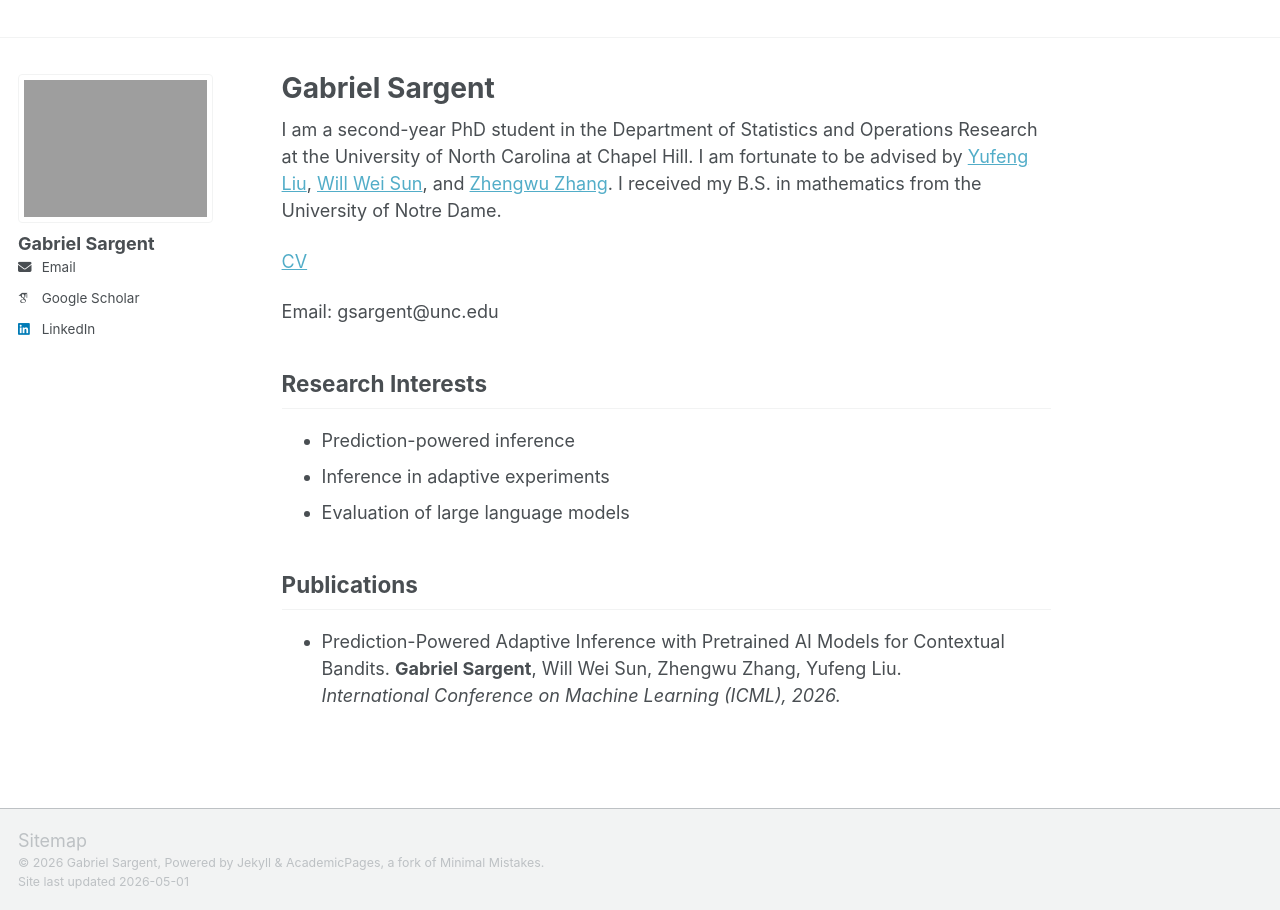
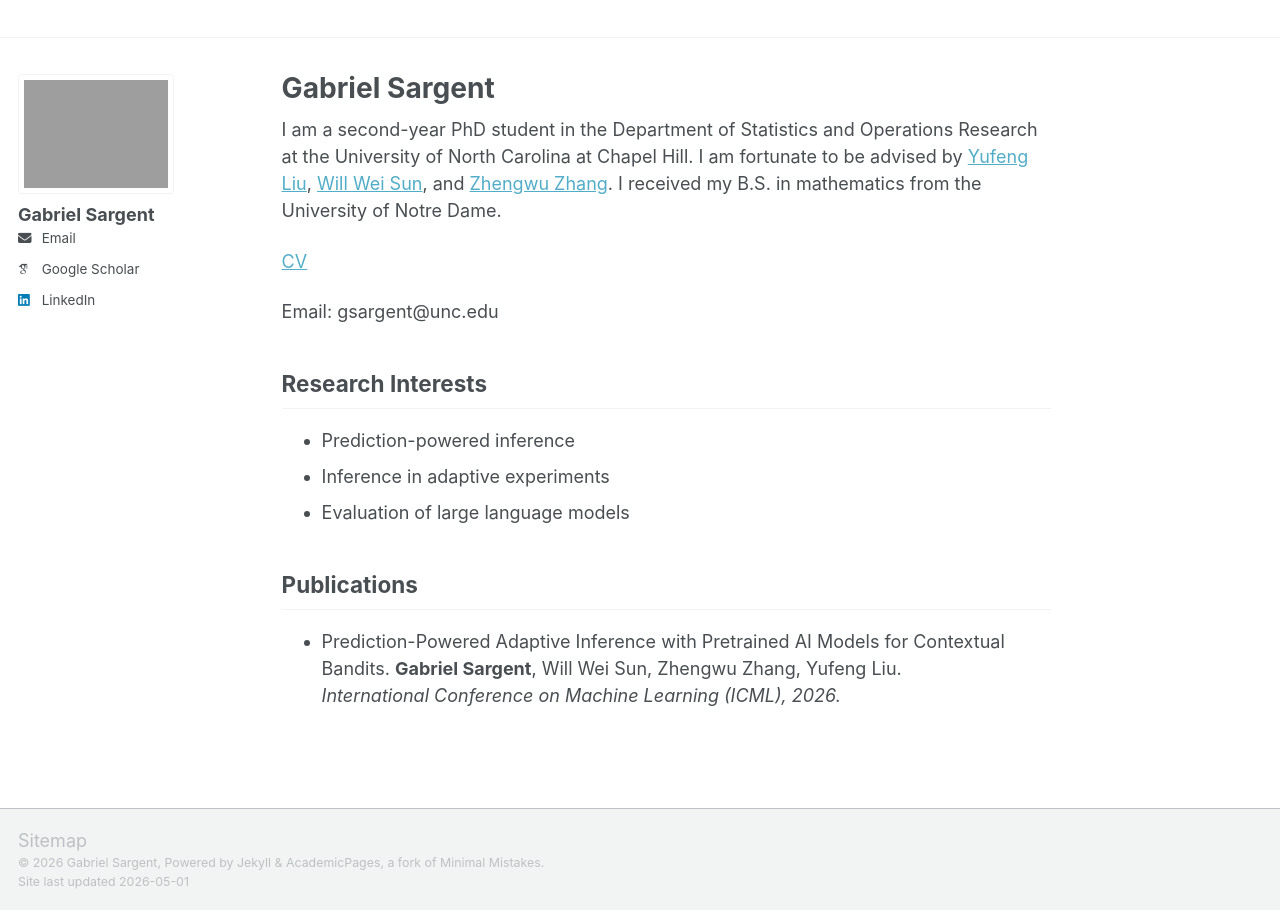
Before and after one commit to GabrielSargent/GabrielSargent.github.io, a Jekyll site: the page built from _pages/about.md, in a window 1280 px wide. Built offline with Jekyll 4.4.1, drawn with Linux system fonts in a browser that asks for light colours; some web fonts are replaced; a script bundle is joined from its source files by our own code; library files that are not in the unit come from our copies.

Commit message:
Update _sidebar.scss

```diff
--- a/_sass/layout/_sidebar.scss
+++ b/_sass/layout/_sidebar.scss
@@ -154,7 +154,7 @@
   }
 
   img {
-    max-width: 250px;
+    max-width: min(300px, 80%);
     border-radius: 4px;
 
     @include breakpoint($large) {
```
